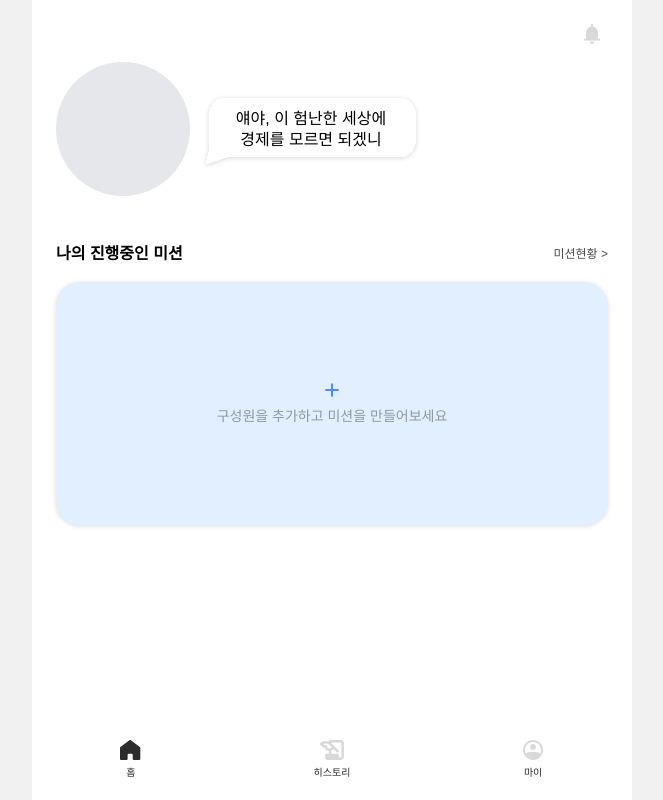
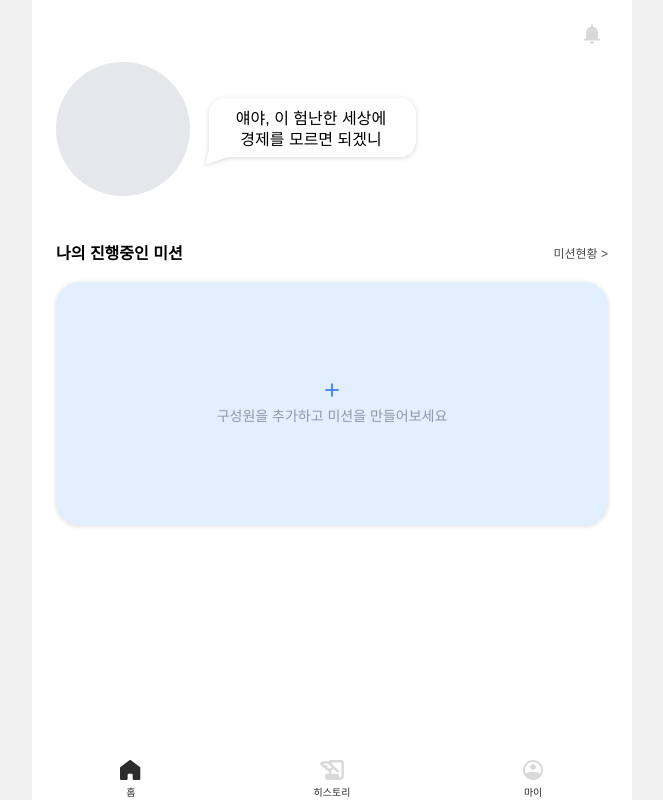
Before and after one commit to Juice-Han/oneco-test, a React (Vite) app: page / in a window 1280 px wide. Shown: the whole page, without its empty margins (308-971 px from the left). Built offline with nearby package versions, Linux system fonts and the light colour scheme; no server answers; a web font is replaced by a local one.

Commit message:
fix: Safe Area 배경색 처리

```diff
--- a/src/layouts/DefaultLayout.jsx
+++ b/src/layouts/DefaultLayout.jsx
@@ -11,17 +11,15 @@ export const DefaultLayout = () => {
     <div className='w-full flex justify-center bg-[#f1f1f1] font-body'>
       <div
         className={clsx(
-          'w-full min-w-[360px] max-w-[600px] min-h-screen flex flex-col bg-white pt-safe-top pb-safe-bottom',
-          showNavigationBar ?
-            'pb-[calc(86px+env(safe-area-inset-bottom,0px))]'
-          : '',
+          'w-full min-w-[360px] max-w-[600px] min-h-screen flex flex-col bg-white pt-safe-top',
+          showNavigationBar ? 'pb-[86px]' : 'pb-safe-bottom',
         )}
       >
         {showHeader && <Header />}
         <Outlet />
       </div>
       {showNavigationBar && (
-        <div className='fixed left-1/2 bottom-safe-bottom -translate-x-1/2 w-full h-[86px] min-w-[360px] max-w-[600px]'>
+        <div className='fixed left-1/2 bottom-0 -translate-x-1/2 w-full min-w-[360px] max-w-[600px] pb-safe-bottom'>
           <NavigationBar />
         </div>
       )}
```
